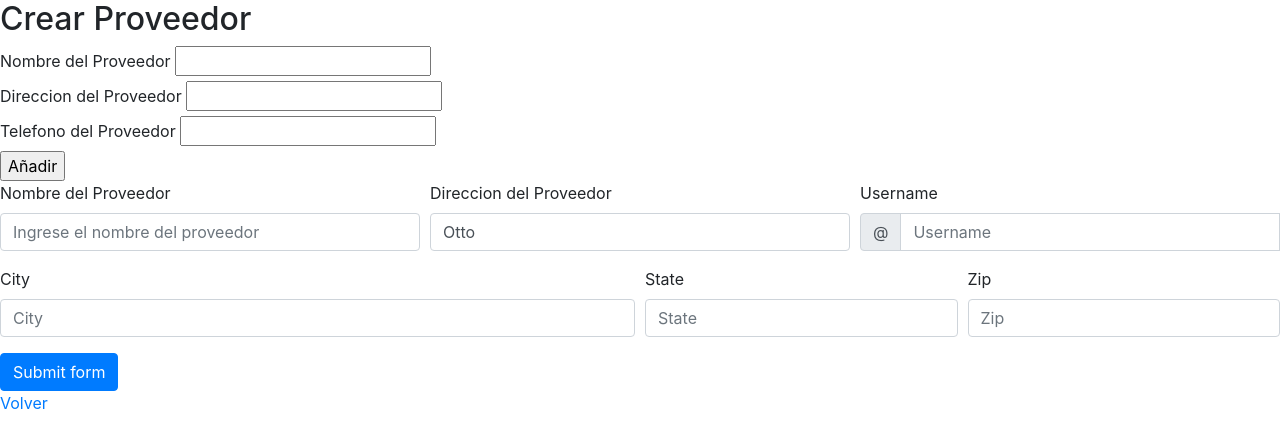
After one commit to Mynor-Urrutia/SQA, a PHP site: page /ingreso_proveedores.php in a window 1280 px wide. The commit adds this page. Shown: the top 448 px of the page. Run offline with PHP 8.4, Linux system fonts and the light colour scheme.

Commit message:
Modificación UI

```diff
--- /dev/null
+++ b/buscar_proveedores.php
@@ -0,0 +1,6 @@
+<?php include "templates/header.php"; ?>
+
+
+<a href="index.php">Volver</a>
+
+<?php include "templates/footer.php"; ?>
--- /dev/null
+++ b/editar_proveedores.php
@@ -0,0 +1,4 @@
+<?php include "templates/header.php"; ?>
+<h2>Editar proveedor</h2>
+
+<?php include "templates/footer.php"; ?>
--- /dev/null
+++ b/ingreso_proveedores.php
@@ -0,0 +1,104 @@
+<?php
+
+require "config.php";
+
+if (isset($_POST['submit'])){
+
+    $nuevo_proveedor = array(
+        "nombre_prov" => $_POST['nombre_prov'],
+        "direccion" => $_POST['direccion'],
+        "telefono" => $_POST['telefono']
+    );
+
+    $sql = "INSERT INTO proveedores (nombre_prov, direccion, telefono) values (:nombre_prov, :direccion, :telefono)";
+
+    try{
+        $statement = $conexion->prepare($sql);
+        $statement -> execute($nuevo_proveedor);
+    }catch(PDOException $error){
+        echo $error-> getMessage();
+    }
+
+}
+
+?>
+
+<?php include "templates/header.php"; ?>
+
+<?php if (isset($_POST['submit']) && $statement) : ?>
+    <blockquote>El proveedor <?php echo $_POST['nombre_prov']; ?> se añadio correctamente.</blockquote>
+<?php endif; ?>
+
+<h2>Crear Proveedor</h2>
+
+<form action="" method="post">
+    <label for="nombre_prov">Nombre del Proveedor</label>
+    <input type="text" name="" id=""><br>
+    <label for="direccion">Direccion del Proveedor</label>
+    <input type="text" name="direccion" id="direccion"><br>
+    <label for="telefono">Telefono del Proveedor</label>
+    <input type="tel" name="telefono" id="telefono"><br>
+    <input type="submit" value="Añadir" name="submit">
+</form>
+
+<form class="needs-validation" novalidate>
+  <div class="form-row">
+    <div class="col-md-4 mb-3">
+      <label for="validationTooltip01">Nombre del Proveedor</label>
+      <input type="text" class="form-control" id="nombre_prov" name="nombre_prov" placeholder="Ingrese el nombre del proveedor" value="" required>
+      <div class="valid-tooltip">
+        Dato registrado
+      </div>
+    </div>
+    <div class="col-md-4 mb-3">
+      <label for="validationTooltip02">Direccion del Proveedor</label>
+      <input type="text" class="form-control" id="validationTooltip02" placeholder="Last name" value="Otto" required>
+      <div class="valid-tooltip">
+        Looks good!
+      </div>
+    </div>
+    <div class="col-md-4 mb-3">
+      <label for="validationTooltipUsername">Username</label>
+      <div class="input-group">
+        <div class="input-group-prepend">
+          <span class="input-group-text" id="validationTooltipUsernamePrepend">@</span>
+        </div>
+        <input type="text" class="form-control" id="validationTooltipUsername" placeholder="Username" aria-describedby="validationTooltipUsernamePrepend" required>
+        <div class="invalid-tooltip">
+          Please choose a unique and valid username.
+        </div>
+      </div>
+    </div>
+  </div>
+  <div class="form-row">
+    <div class="col-md-6 mb-3">
+      <label for="validationTooltip03">City</label>
+      <input type="text" class="form-control" id="validationTooltip03" placeholder="City" required>
+      <div class="invalid-tooltip">
+        Please provide a valid city.
+      </div>
+    </div>
+    <div class="col-md-3 mb-3">
+      <label for="validationTooltip04">State</label>
+      <input type="text" class="form-control" id="validationTooltip04" placeholder="State" required>
+      <div class="invalid-tooltip">
+        Please provide a valid state.
+      </div>
+    </div>
+    <div class="col-md-3 mb-3">
+      <label for="validationTooltip05">Zip</label>
+      <input type="text" class="form-control" id="validationTooltip05" placeholder="Zip" required>
+      <div class="invalid-tooltip">
+        Please provide a valid zip.
+      </div>
+    </div>
+  </div>
+  <button class="btn btn-primary" type="submit">Submit form</button>
+</form>
+
+
+
+
+<a href="index.php">Volver</a>
+
+<?php include "templates/footer.php"; ?>
--- a/templates/header.php
+++ b/templates/header.php
@@ -5,6 +5,12 @@
     <meta http-equiv="X-UA-Compatible" content="IE=edge">
     <meta name="viewport" content="width=device-width, initial-scale=1.0">
     <title>Tienda</title>
+
+    <link rel="stylesheet" href="https://stackpath.bootstrapcdn.com/bootstrap/4.3.1/css/bootstrap.min.css" integrity="sha384-ggOyR0iXCbMQv3Xipma34MD+dH/1fQ784/j6cY/iJTQUOhcWr7x9JvoRxT2MZw1T" crossorigin="anonymous">
+
+    <script src="https://code.jquery.com/jquery-3.3.1.slim.min.js" integrity="sha384-q8i/X+965DzO0rT7abK41JStQIAqVgRVzpbzo5smXKp4YfRvH+8abtTE1Pi6jizo" crossorigin="anonymous"></script>
+<script src="https://cdnjs.cloudflare.com/ajax/libs/popper.js/1.14.7/umd/popper.min.js" integrity="sha384-UO2eT0CpHqdSJQ6hJty5KVphtPhzWj9WO1clHTMGa3JDZwrnQq4sF86dIHNDz0W1" crossorigin="anonymous"></script>
+<script src="https://stackpath.bootstrapcdn.com/bootstrap/4.3.1/js/bootstrap.min.js" integrity="sha384-JjSmVgyd0p3pXB1rRibZUAYoIIy6OrQ6VrjIEaFf/nJGzIxFDsf4x0xIM+B07jRM" crossorigin="anonymous"></script>
 </head>
 
 <body>
```
Also changed, not shown: index.php (+30 -6 lines), ingreso_productos.php (deleted, +0 -46 lines), borrar_productos.php (deleted), borrar_proveedores.php (added), buscar_productos.php (deleted), editar_productos.php (deleted), images/proveedores.png (added).
